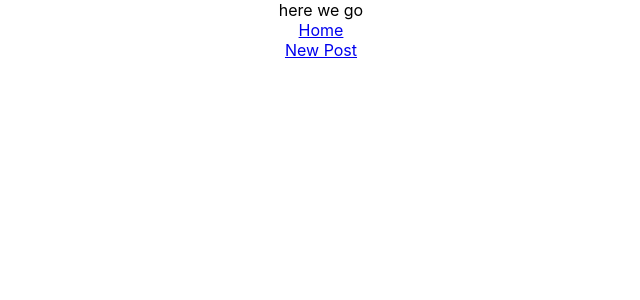
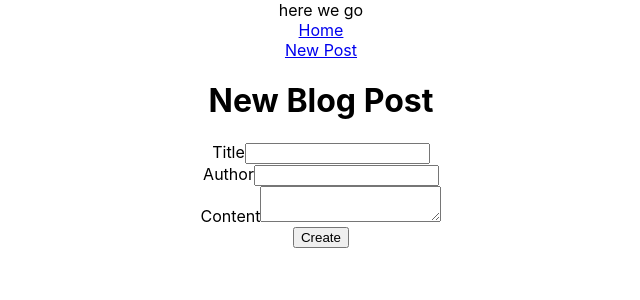
Before and after one commit to miknayr/mern-frontend, a React (Create React App) app: page /newpost in a window 1280 px wide. Shown: the top 300 px of the page, without its empty margins (319-959 px from the left). Built offline with nearby package versions, Linux system fonts and the light colour scheme; no server answers.

Commit message:
hardcoded new post through routes

```diff
--- a/src/App.js
+++ b/src/App.js
@@ -5,6 +5,7 @@ import axios from 'axios'
 import Blog from './Components/Blog'
 import Post from './Components/Post'
 import Nav from './Components/Nav'
+import NewPost from './Components/NewPost'
 
 import {
   BrowserRouter, // alias BrowserRouter as Router
@@ -50,6 +51,11 @@ const App = () => {
                 return <Post {...props} />
             }}
           />
+
+          <Route
+            path="/newpost"
+            component={NewPost}
+          />
         </Switch>
 
       </BrowserRouter>
--- a/src/Components/Blog.jsx
+++ b/src/Components/Blog.jsx
@@ -1,4 +1,6 @@
 import { useEffect, useState } from 'react'
+
+import { Link } from 'react-router-dom'
 
 import axios from 'axios'
 
@@ -25,7 +27,11 @@ const Blog = () => {
     return (
       <div className="blogCard" key={i}>
         <li >
+        <Link
+          to={`/blog/${blogs._id}`}
+        >
           <h2>Title: {blogs.title}</h2>
+        </Link>
           <h4>Author: {blogs.author} </h4>
           <p> Content: {blogs.content}</p>
 
@@ -33,6 +39,11 @@ const Blog = () => {
         </li>
       </div>
     )
+
+
+
+
+
   })
 
 
--- a/src/Components/Nav.jsx
+++ b/src/Components/Nav.jsx
@@ -3,14 +3,14 @@ const Nav = () => {
     <div>
       <nav>
         <div>
-              <div class="nav-item">
-                <a href="/blog" class="nav-link">
+              <div className="nav-item">
+                <a href="/blog" className="nav-link">
                     Home
                 </a>
               </div>
 
-              <div class="nav-item">
-                <a href="/newpost" class="nav-link">
+              <div className="nav-item">
+                <a href="/newpost" className="nav-link">
                     New Post
                 </a>
               </div>
--- /dev/null
+++ b/src/Components/NewPost.jsx
@@ -0,0 +1,108 @@
+
+import React from 'react'
+
+
+// class NewPost extends React.Component {
+//   constructor(props) {
+//     super(props)
+//     this.state = {
+//       title: '',
+//       author: '',
+//       content: '',
+//     }
+//   }
+
+//   updateTitle = e => {
+//     this.setState({title: e.target.value})
+//   }
+
+//   updateAuthor = e => {
+//     this.setState({author: e.target.value})
+//   }
+
+//   updateContent = e => {
+//     this.setState({content: e.target.value})
+//   }
+
+//   handleSubmit = e => {
+//     e.preventDefault()
+
+//     const {title, author, content} = this.state
+
+//     console.log('*** you clicked submit! with these values: ', {title, author, content})
+
+//     axios({
+//       method: 'post',
+//       url: 'http://localhost:3001/newpost',
+//       data: {
+//         title,
+//         author,
+//         content
+//       },
+//       headers: {"Access-Control-Allow-Origin": "*"}
+//     })
+//     .then((response) => {
+//       console.log('*** the response: ', response)
+//       this.history.pushState(null, 'blog')
+//     })
+//     .catch((err) => console.log(err))
+//   }
+
+//   render() {
+//     const {title, author, content} = this.state
+
+//     return (
+//       <div className="container pt-3">
+//         <h1>New Blog Post</h1>
+//           <div className="wrapper pt-3">
+//             <form onSubmit={this.handleSubmit}>
+//               <label htmlFor="name">Title</label>
+//               <input type="text" name="title" value={title} onChange={this.updateTitle} />
+//               <br/>
+
+//               <label htmlFor="name">Author</label>
+//               <input type="text" name="author" value={author} onChange={this.updateAuthor} />
+//               <br/>
+
+//               <label htmlFor="content">Content</label>
+//               <textarea name="content" value={content} onChange={this.updateContent} />
+//               <br/>
+
+//               <button className="btn btn-dark">Create</button>
+//             </form>
+//           </div>
+//       </div>
+//     )
+//   }
+// }
+
+const NewPost = () => {
+
+
+
+  return (
+  <div className="container pt-3">
+    <h1>New Blog Post</h1>
+
+      <div className="wrapper pt-3">
+          <form id="new-form" action="http://localhost:3001/newpost" method="post">
+              <div className="form-group">
+                  <label htmlFor="name">Title</label>
+                  <input type="text" className="form-control" name="title"/>
+              </div>
+              <div className="form-group">
+                  <label htmlFor="name">Author</label>
+                  <input type="text" className="form-control" name="author"/>
+              </div>
+              <div className="form-group">
+                  <label htmlFor="content">Content</label>
+                  <textarea className="form-control" name="content"/>
+              </div>
+              <button className="btn btn-dark" >Create</button>
+          </form>
+      </div>
+  </div>
+  )
+}
+
+export default NewPost;
--- a/src/Components/Post.jsx
+++ b/src/Components/Post.jsx
@@ -1,7 +1,9 @@
 const Post = (props) => {
   console.log('*** Post is rendering', props, props.name)
   return (
+
     <div className="container pt-3">
+        <form id='delete' action='/blog/' method='delete'>
           <h1>{props.name}</h1>
           <div className="wrapper pt-3">
 
@@ -9,6 +11,9 @@ const Post = (props) => {
             <h4>Author: {props.author} </h4>
             <p> Content: {props.content}</p>
           </div>
+
+          <button className="btn btn-dark" >Delete</button>
+        </form>
     </div>
 
 )
```
Lines whose indentation alone changed are shown as unchanged.
